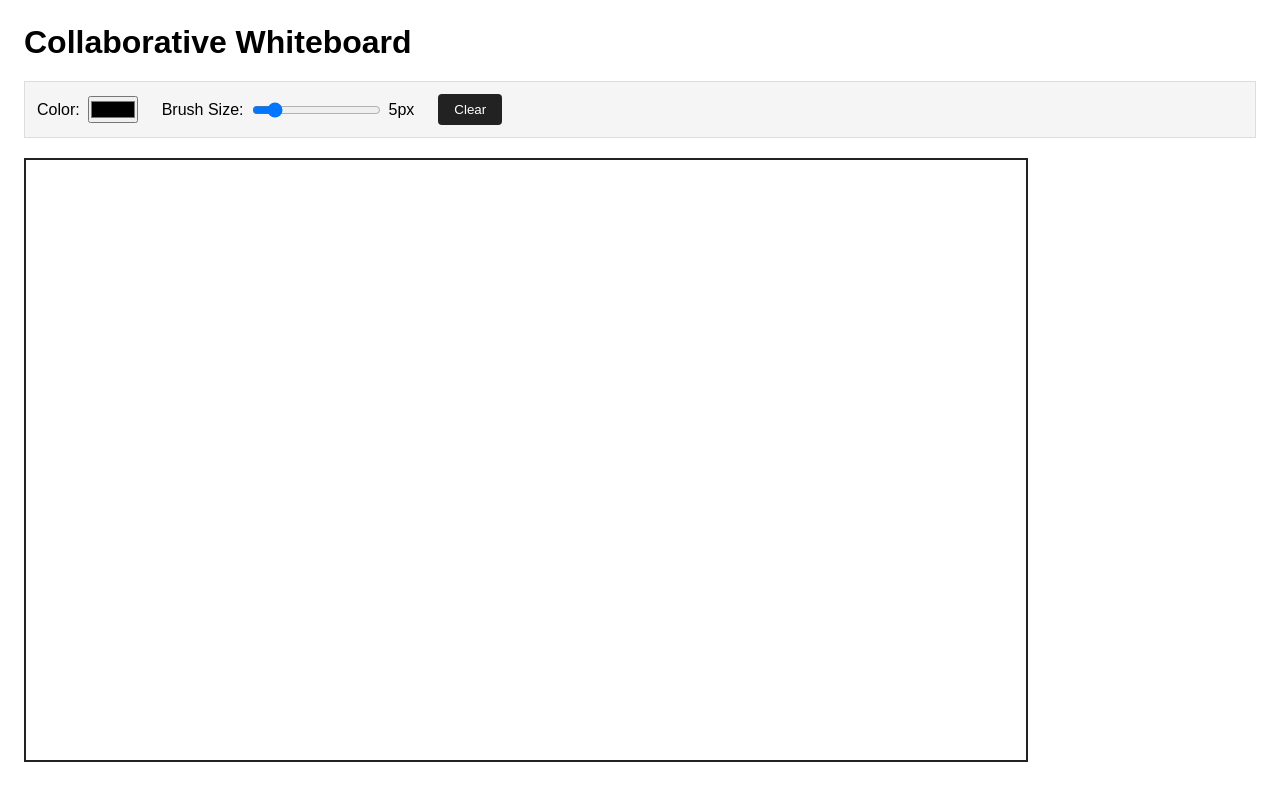
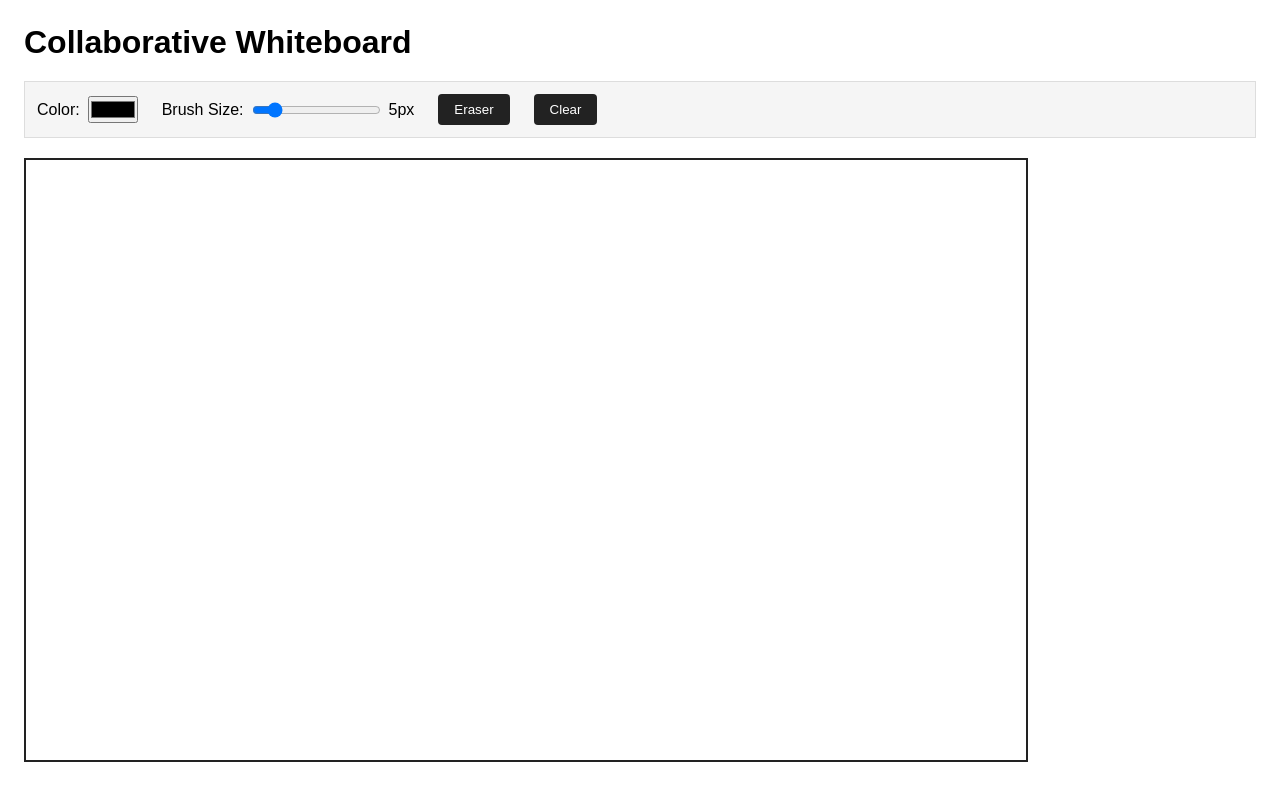
Before and after one commit to L-ikitha/Real-Time_Collaborative_whiteboard-canvas, a React (Vite) app: page / in a window 1280 px wide. Built offline with nearby package versions, Linux system fonts and the light colour scheme.

Commit message:
feat: add eraser tool

```diff
--- a/src/App.tsx
+++ b/src/App.tsx
@@ -6,6 +6,7 @@ import "./App.css";
 function App() {
   const [color, setColor] = useState("#000000");
   const [brushSize, setBrushSize] = useState(5);
+  const [isEraser, setIsEraser] = useState(false);
 
   const clearCanvas = () => {
     window.location.reload();
@@ -18,13 +19,18 @@ function App() {
       <Toolbar
         color={color}
         brushSize={brushSize}
+        isEraser={isEraser}
         onColorChange={setColor}
         onBrushSizeChange={setBrushSize}
+        onEraserChange={setIsEraser}
         onClear={clearCanvas}
       />
 
-    <Canvas color={color} brushSize={brushSize} />
-
+      <Canvas
+        color={color}
+        brushSize={brushSize}
+        isEraser={isEraser}
+      />
     </div>
   );
 }
--- a/src/components/Canvas.tsx
+++ b/src/components/Canvas.tsx
@@ -3,22 +3,26 @@ import { useRef, useState } from "react";
 interface CanvasProps {
   color: string;
   brushSize: number;
+  isEraser: boolean;
 }
 
-function Canvas({ color, brushSize }: CanvasProps) {
+function Canvas({ color, brushSize, isEraser }: CanvasProps) {
   const canvasRef = useRef<HTMLCanvasElement>(null);
   const [isDrawing, setIsDrawing] = useState(false);
 
   const startDrawing = (event: React.MouseEvent<HTMLCanvasElement>) => {
     const canvas = canvasRef.current;
+
     if (!canvas) return;
 
     const context = canvas.getContext("2d");
+
     if (!context) return;
 
     const rect = canvas.getBoundingClientRect();
 
     context.beginPath();
+
     context.moveTo(
       event.clientX - rect.left,
       event.clientY - rect.top
@@ -31,9 +35,11 @@ function Canvas({ color, brushSize }: CanvasProps) {
     if (!isDrawing) return;
 
     const canvas = canvasRef.current;
+
     if (!canvas) return;
 
     const context = canvas.getContext("2d");
+
     if (!context) return;
 
     const rect = canvas.getBoundingClientRect();
@@ -43,7 +49,7 @@ function Canvas({ color, brushSize }: CanvasProps) {
       event.clientY - rect.top
     );
 
-    context.strokeStyle = color;
+    context.strokeStyle = isEraser ? "#ffffff" : color;
     context.lineWidth = brushSize;
     context.lineCap = "round";
     context.lineJoin = "round";
--- a/src/components/Toolbar.tsx
+++ b/src/components/Toolbar.tsx
@@ -1,16 +1,20 @@
 interface ToolbarProps {
   color: string;
   brushSize: number;
+  isEraser: boolean;
   onColorChange: (color: string) => void;
   onBrushSizeChange: (size: number) => void;
+  onEraserChange: (value: boolean) => void;
   onClear: () => void;
 }
 
 function Toolbar({
   color,
   brushSize,
+  isEraser,
   onColorChange,
   onBrushSizeChange,
+  onEraserChange,
   onClear,
 }: ToolbarProps) {
   return (
@@ -20,6 +24,7 @@ function Toolbar({
         <input
           type="color"
           value={color}
+          disabled={isEraser}
           onChange={(event) => onColorChange(event.target.value)}
         />
       </label>
@@ -38,6 +43,10 @@ function Toolbar({
         <span>{brushSize}px</span>
       </label>
 
+      <button onClick={() => onEraserChange(!isEraser)}>
+        {isEraser ? "Pen" : "Eraser"}
+      </button>
+
       <button onClick={onClear}>Clear</button>
     </div>
   );
```
Lines whose indentation alone changed are shown as unchanged.
